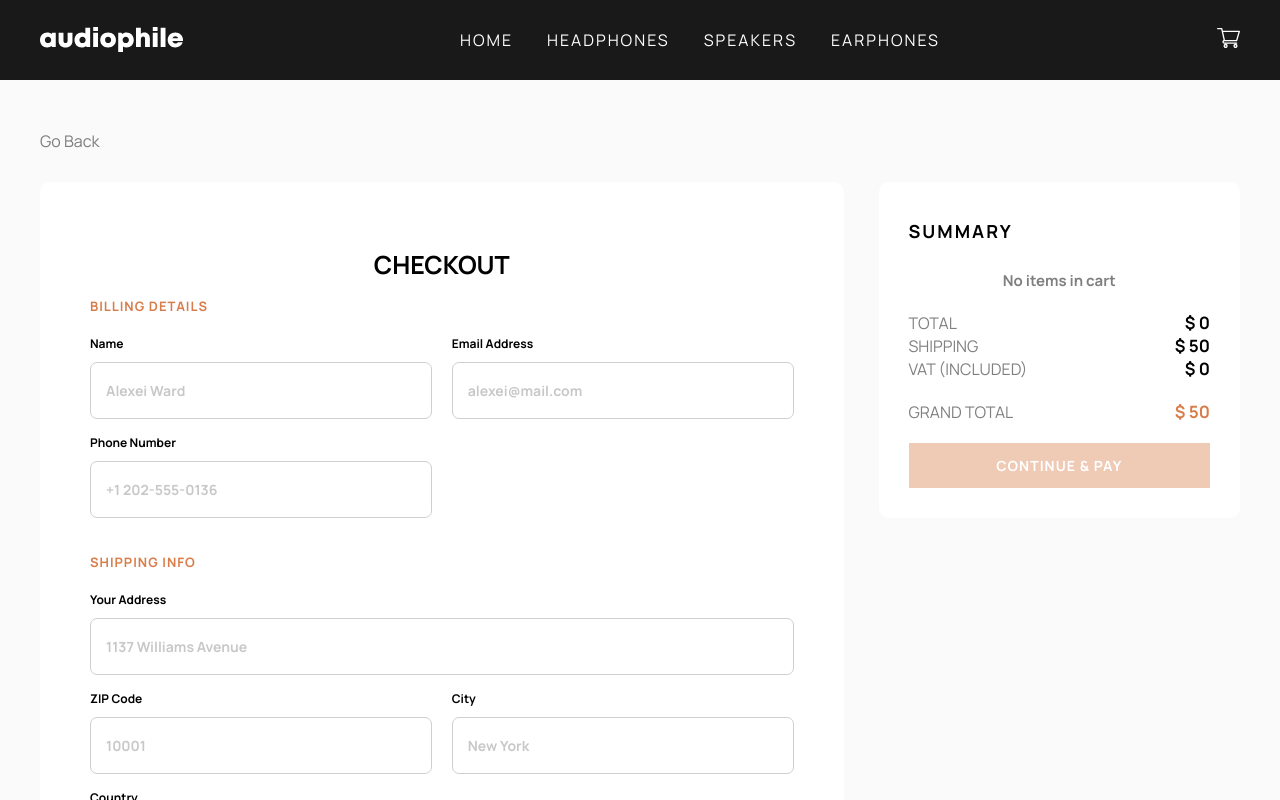
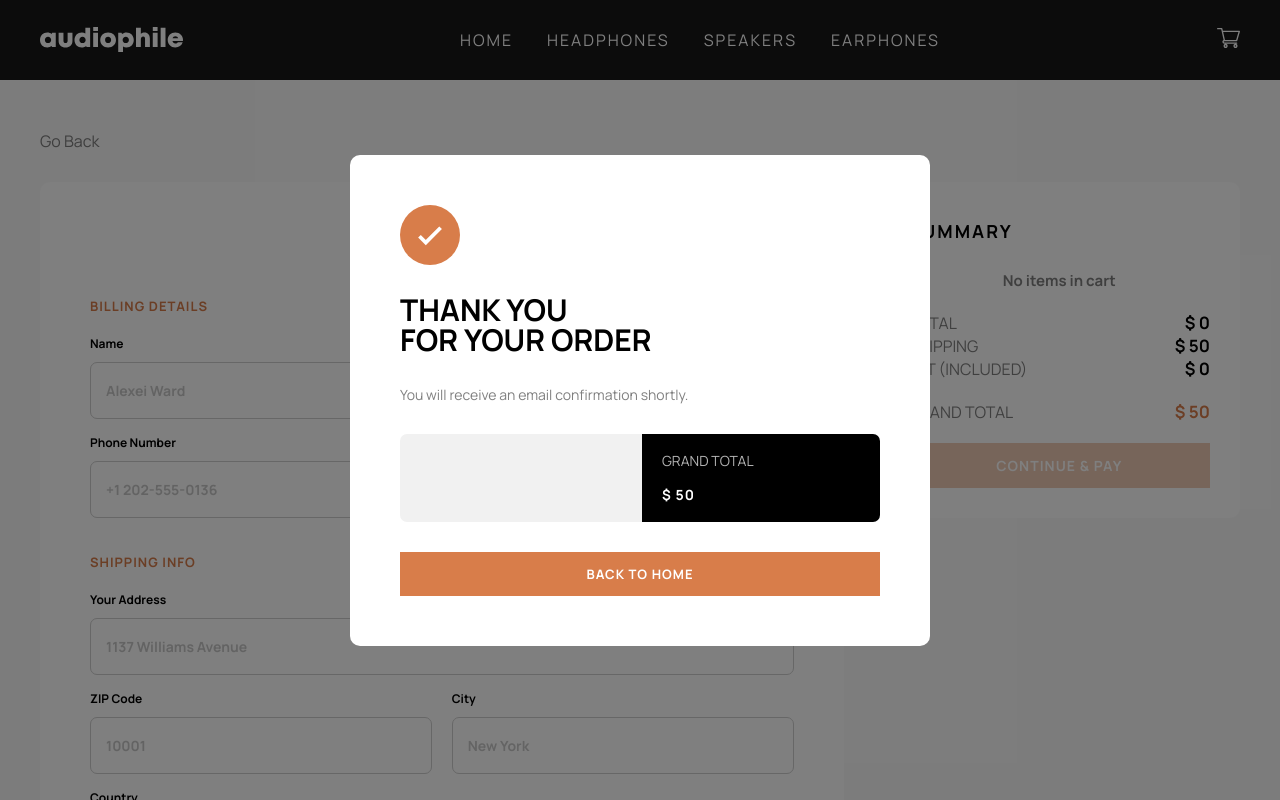
Before and after one commit to digitalents-academy/e-commerce-audiophile, a React (Vite) app: page /checkout in a window 1280 px wide. Built offline with nearby package versions, Linux system fonts and the light colour scheme.

Commit message:
success banner shows correctly on one item

```diff
--- a/src/components/checkout/Success.jsx
+++ b/src/components/checkout/Success.jsx
@@ -1,6 +1,41 @@
 import { Link } from "react-router-dom"
+import { useEffect, useState } from "react"
+
+const formatPrice = price => {
+  return price.toString().replace(/(?<=\d)(?=(\d\d\d)+(?!\d))/g, ",")
+}
+
+const Items = (props) => {
+  if (props.cart.length === 2) {
+    return (
+        <div key={props.cart[0].shortName} className="order-grid">
+            <img src={"../../../assets/cart/" + props.cart[0].cartImage} alt="" className="photo-wrapper"/>
+            <div className="name-wrapper">{props.cart[0].shortName}</div>
+            <div className="price-wrapper">$ {formatPrice(props.cart[0].price)}</div>
+            <div className="quantity-wrapper">
+              <span id="quantity-summary">x{props.cart[0].quantity}</span>
+            </div>
+      </div>
+    )
+  } else {
+    return (
+      <div>
+
+      </div>
+    )
+  }
+}
 
 const Success = (props) => {
+  const shipping = 50
+  const [grandTotal, setGrandTotal] = useState(50)
+
+  useEffect(() => {
+    const newTotal = props.cart.reduce((a, b) => a + (b.quantity * b.price), 0)
+    const newVat = Math.round((newTotal * 0.2) * 10) / 10
+    setGrandTotal(newTotal + newVat + shipping)
+  }, [props.cart])
+
   return (
     <>
     <div className="order-background"></div>
@@ -9,7 +44,11 @@ const Success = (props) => {
       <img src="../../../assets/checkout/icon-check-mark.svg" alt="" />
       <h4>Thank you<br />for your order</h4>
       <p>You will receive an email confirmation shortly.</p>
-      <div>Order</div>
+      <div className="confirmation-flex">
+        <div className="confirmation-items"><Items cart={props.cart} /></div>
+        <div className="confirmation-total"><h6>Grand Total</h6>
+        <h5>$ {formatPrice(grandTotal)}</h5></div>
+      </div>
       <Link to="/" onClick={props.onClick}>Back to home</Link>
     </div>
     </div>
--- a/src/pages/Checkout.jsx
+++ b/src/pages/Checkout.jsx
@@ -23,7 +23,7 @@ const Checkout = () => {
   })
 
   const [errors, setErrors] = useState({})
-  const [success, setSuccess] = useState(false)
+  const [success, setSuccess] = useState(true)
 
   const handleChange = (e) => {
     setFormData({...formData, [e.target.name]: e.target.value })
@@ -146,7 +146,7 @@ const Checkout = () => {
       <Form handleChange={handleChange} handleMethod={handleMethod} checkedState={formData.eMoney} validateForm={validateForm} errors={errors} />
       <Summary cart={cart} continuePay={continuePay} />
       </div>
-      {success ? <Success onClick={backHome}/> : null}
+      {success ? <Success onClick={backHome} cart={cart} /> : null}
     </div>
   )
 }
--- a/src/styles/index.css
+++ b/src/styles/index.css
@@ -1094,6 +1094,83 @@ input[type=radio] {
   text-align: center;
 }
 
+.confirmation-flex {
+  display: flex;
+  flex-direction: row;
+}
+
+.confirmation-items {
+  flex-basis: 55%;
+  background-color: var(--lighter-grey);
+  border-top-left-radius: 7px;
+  border-bottom-left-radius: 7px;
+}
+
+.confirmation-flex h6 {
+  font-size: 14px;
+  text-transform: uppercase;
+  font-weight: 400;
+  color: var(--light-grey);
+  line-height: 14px;
+}
+
+.confirmation-flex h5 {
+  font-size: 14px;
+  line-height: 14px;
+}
+
+.confirmation-total {
+  background-color: black;
+  color: white;
+  flex-basis: 45%;
+  display: flex;
+  flex-direction: column;
+  border-bottom-right-radius: 7px;
+  border-top-right-radius: 7px;
+  padding: 20px;
+  justify-content: center;
+  row-gap: 20px;
+}
+
+.order-grid {
+  height: 100%;
+  display: grid;
+  row-gap: 5px;
+  grid-template-columns: 40% 40% 20%;
+  grid-template-areas:
+  "photo name button"
+  "photo price button";
+}
+
+.photo-wrapper {
+  grid-area: photo;
+  align-self: center;
+  width: 70% !important;
+  justify-self: center;
+}
+
+.name-wrapper {
+  grid-area: name;
+  align-self: end;
+  font-size: 15px;
+  line-height: 15px;
+  font-weight: 700;
+}
+
+.price-wrapper {
+  grid-area: price;
+  align-self: start;
+  line-height: 13px;
+  font-size: 13px;
+  font-weight: 700;
+  color: var(--light-black);
+}
+
+.quantity-wrapper {
+  grid-area: button;
+  align-self: center;
+}
+
 /* tablet mode */
 @media (min-width:768px) and (max-width:1440px) {
   h2 {
```
